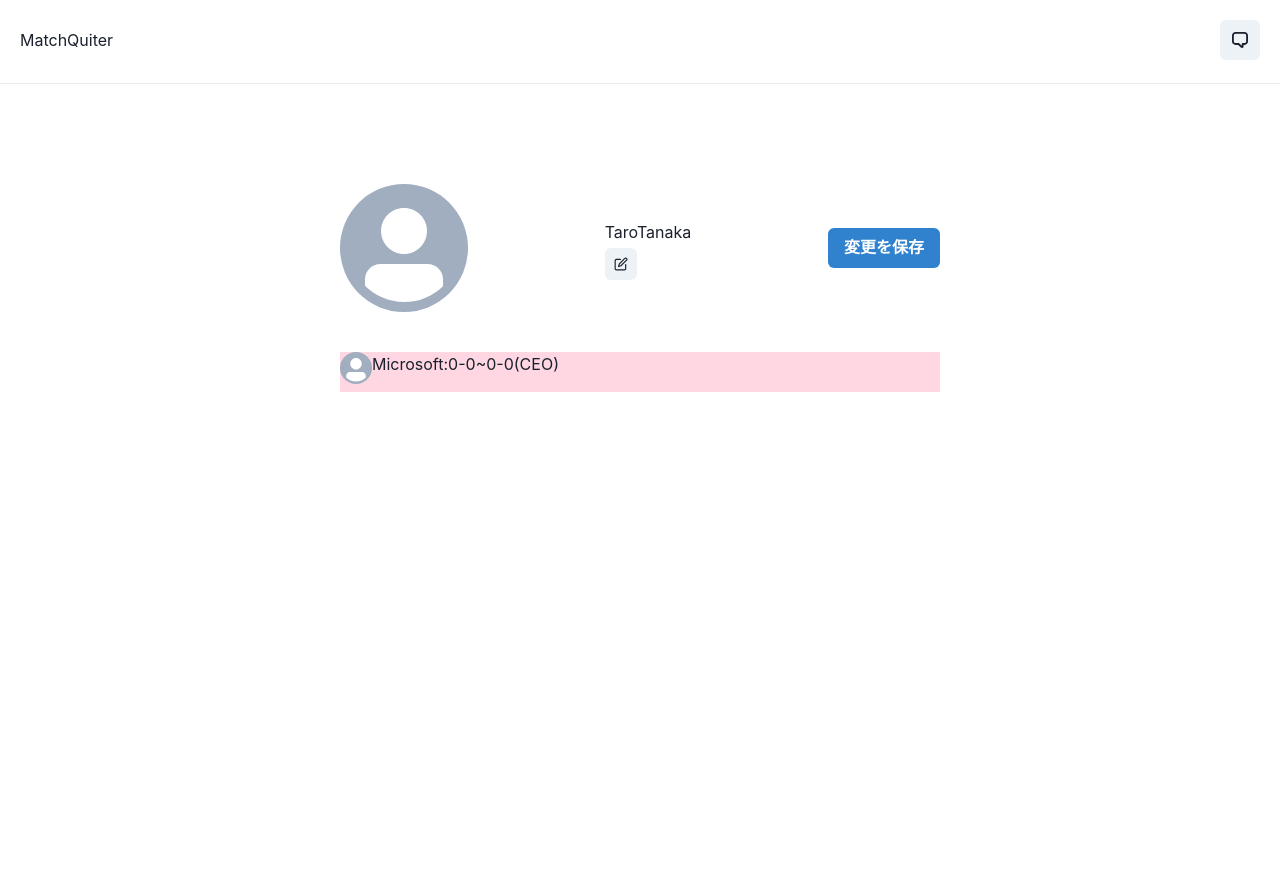
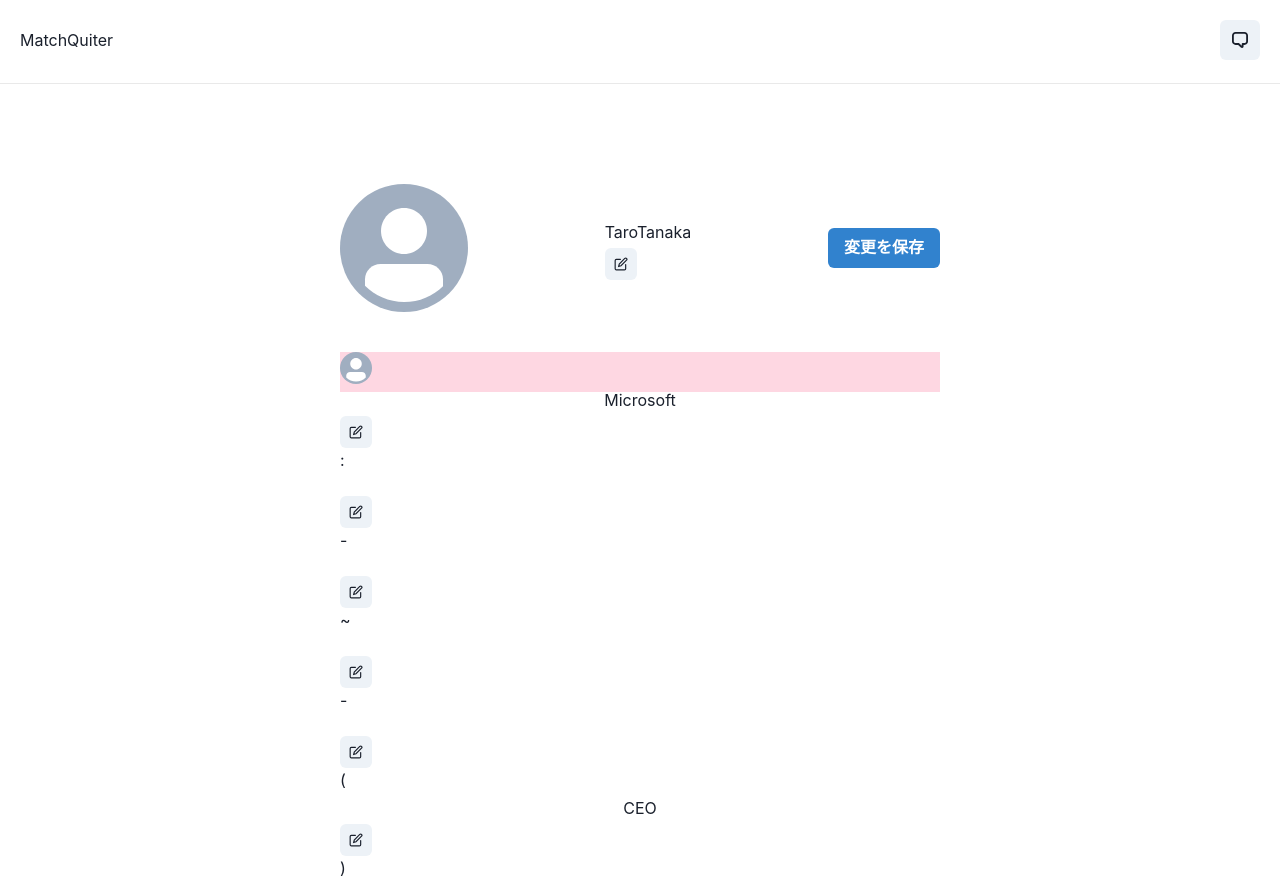
Before and after one commit to hackathon-supporters/hackathon-frontend, a Next.js app: page /editprofile in a window 1280 px wide. Built offline with nearby package versions, Linux system fonts and the light colour scheme.

Commit message:
change editprofile to using Var

```diff
--- a/pages/editprofile.tsx
+++ b/pages/editprofile.tsx
@@ -85,10 +85,78 @@ const CustomControlsExample: NextPage = () => {
                             profile.histories.map(i=>{
                                 return <Box h='40px' bg='pink.100'>
                                     <Avatar size='sm' src={i.company.avatar} />
-                                    {i.company.name}
+                                    <Editable
+                                        textAlign='center'
+                                        defaultValue={i.company.name}
+                                        isPreviewFocusable={false}
+                                    >
+                                        <EditablePreview/>
+                                        <Flex>
+                                            <Input as={EditableInput}/>
+                                            <EditableControls/>
+                                        </Flex>
+                                    </Editable>
                                     :
-                                    {i.startMonth}-{i.startYear}~{i.endMonth}-{i.endYear}
-                                    ({i.position})
+                                    <Editable
+                                        textAlign='center'
+                                        defaultValue={i.startMonth}
+                                        isPreviewFocusable={false}
+                                    >
+                                        <EditablePreview/>
+                                        <Flex>
+                                            <Input as={EditableInput}/>
+                                            <EditableControls/>
+                                        </Flex>
+                                    </Editable>
+                                    -
+                                    <Editable
+                                        textAlign='center'
+                                        defaultValue={i.startYear}
+                                        isPreviewFocusable={false}
+                                    >
+                                        <EditablePreview/>
+                                        <Flex>
+                                            <Input as={EditableInput}/>
+                                            <EditableControls/>
+                                        </Flex>
+                                    </Editable>
+                                    ~
+                                    <Editable
+                                        textAlign='center'
+                                        defaultValue={i.endMonth}
+                                        isPreviewFocusable={false}
+                                    >
+                                        <EditablePreview/>
+                                        <Flex>
+                                            <Input as={EditableInput}/>
+                                            <EditableControls/>
+                                        </Flex>
+                                    </Editable>
+                                    -
+                                    <Editable
+                                        textAlign='center'
+                                        defaultValue={i.endYear}
+                                        isPreviewFocusable={false}
+                                    >
+                                        <EditablePreview/>
+                                        <Flex>
+                                            <Input as={EditableInput}/>
+                                            <EditableControls/>
+                                        </Flex>
+                                    </Editable>
+                                    (
+                                    <Editable
+                                        textAlign='center'
+                                        defaultValue={i.position}
+                                        isPreviewFocusable={false}
+                                    >
+                                        <EditablePreview/>
+                                        <Flex>
+                                            <Input as={EditableInput}/>
+                                            <EditableControls/>
+                                        </Flex>
+                                    </Editable>
+                                    )
                                 </Box>
                             })
                         }
```
